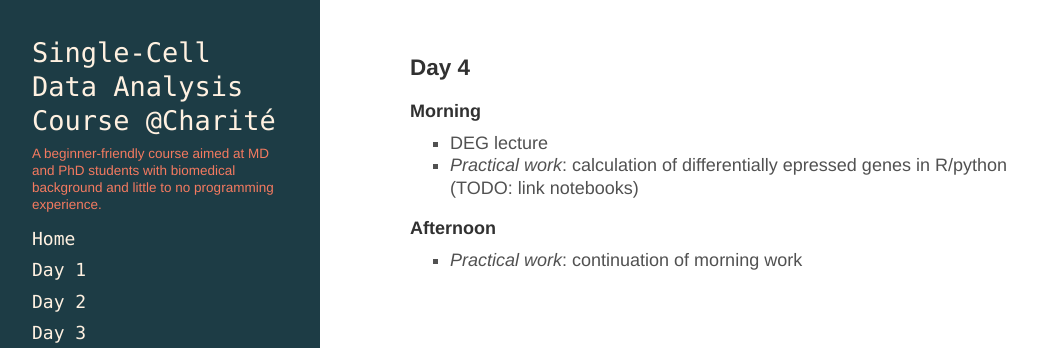
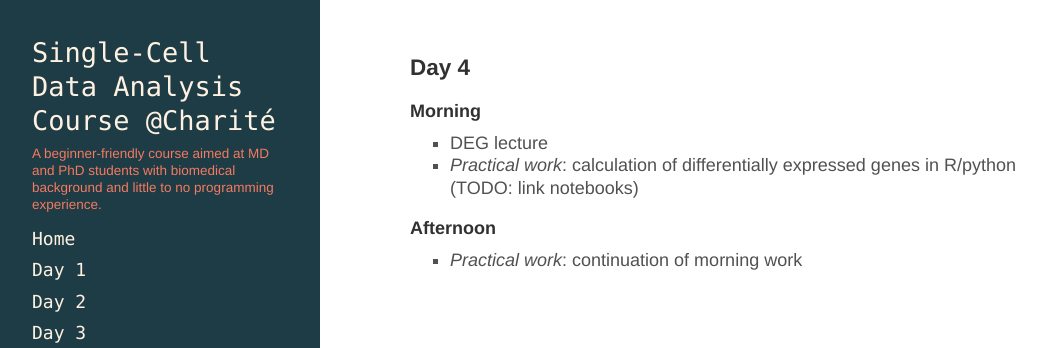
Before and after one commit to buchauer-lab/charite-sc-data-course, a Jekyll site: the page built from docs/Day4.md, in a window 1280 px wide. Shown: the top 348 px of the page, without its empty margins (4-1050 px from the left). Built offline with Jekyll 4.4.1, drawn with Linux system fonts in a browser that asks for light colours; nearby versions of some CDN libraries; a style sheet for code colours, icons or effects is not loaded.

Commit message:
Update Day4.md

```diff
--- a/docs/Day4.md
+++ b/docs/Day4.md
@@ -8,7 +8,7 @@ order: 5
 
 #### Morning
 - DEG lecture
-- _Practical work_: calculation of differentially epressed genes in R/python (TODO: link notebooks)
+- _Practical work_: calculation of differentially expressed genes in R/python (TODO: link notebooks)
 
 #### Afternoon
 - _Practical work_: continuation of morning work
```
